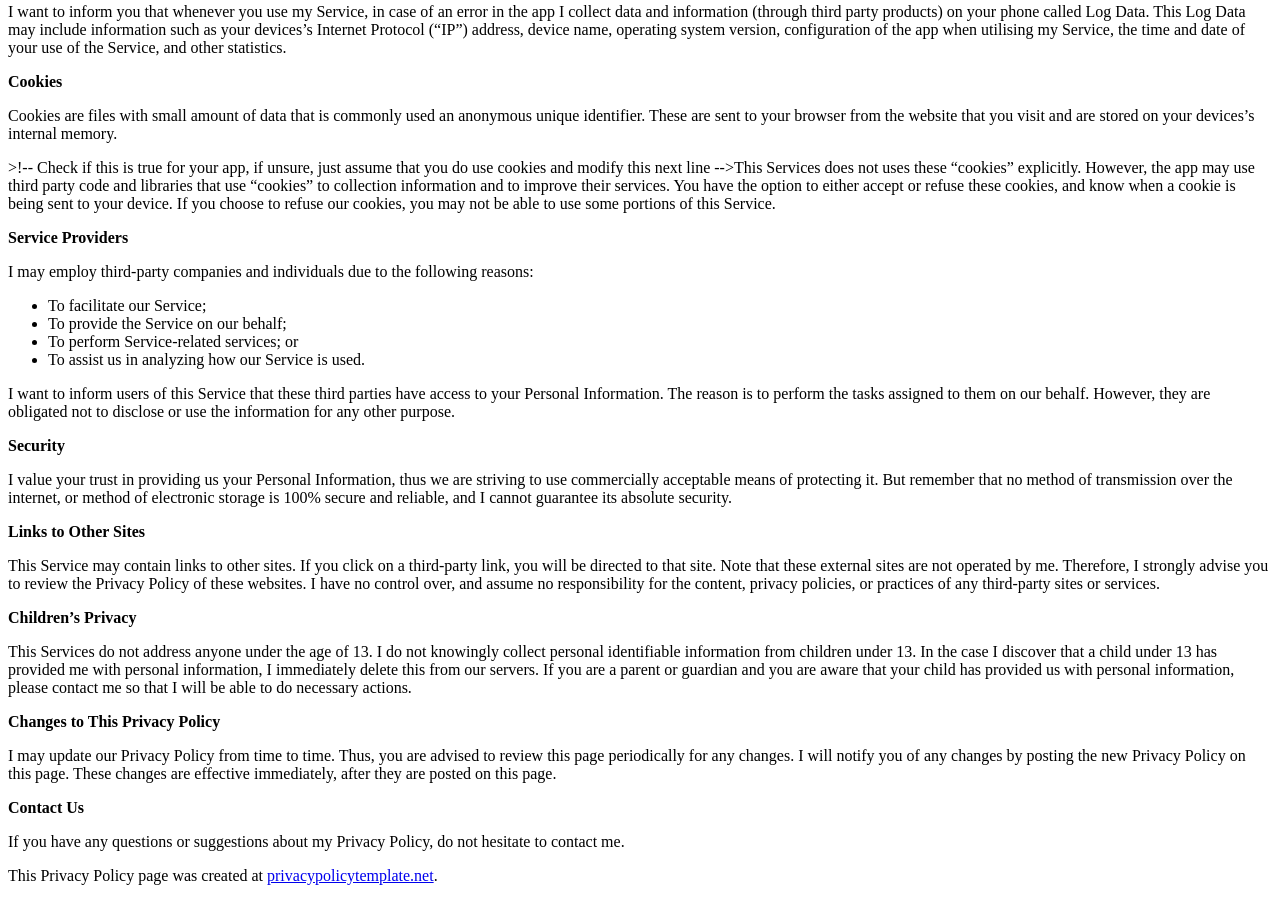
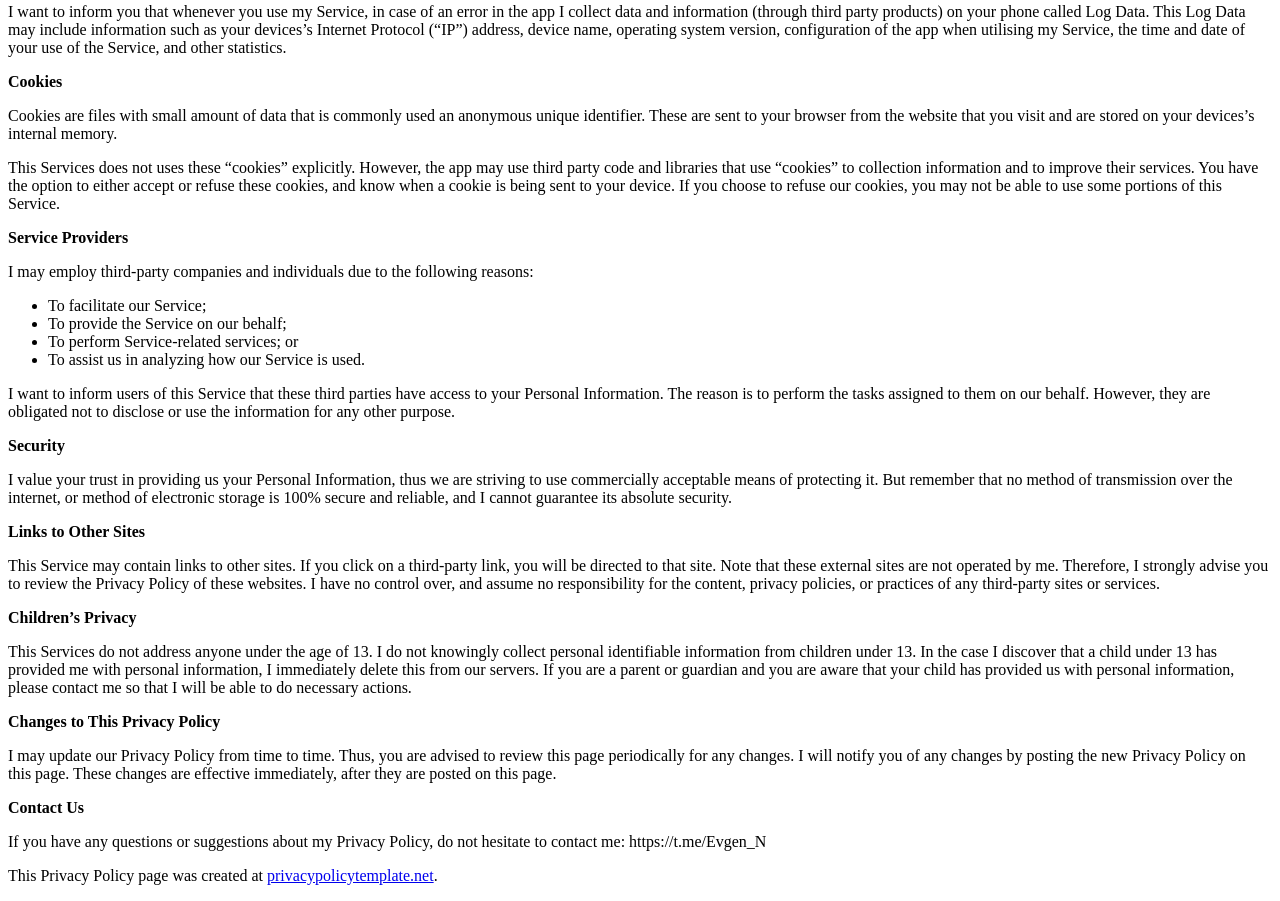
Before and after one commit to NovokshanovE/MathTrainer, a plain HTML site: page index.html in a window 1280 px wide. Shown: the part 360-1261 px from the top of the page. Drawn offline with Linux system fonts and the light colour scheme.

Commit message:
Update index.html

```diff
--- a/index.html
+++ b/index.html
@@ -30,7 +30,7 @@
 <p>Cookies are files with small amount of data that is commonly used an anonymous unique identifier.
     These are sent to your browser from the website that you visit and are stored on your devices’s
     internal memory.</p>
-<p>>!-- Check if this is true for your app, if unsure, just assume that you do use cookies and modify this next line -->This Services does not uses these “cookies” explicitly. However, the app may use third party code
+<p>This Services does not uses these “cookies” explicitly. However, the app may use third party code
     and libraries that use “cookies” to collection information and to improve their services. You
     have the option to either accept or refuse these cookies, and know when a cookie is being sent
     to your device. If you choose to refuse our cookies, you may not be able to use some portions of
@@ -75,7 +75,7 @@
 
 <p><strong>Contact Us</strong></p>
 <p>If you have any questions or suggestions about my Privacy Policy, do not hesitate to contact
-    me.</p>
+    me: https://t.me/Evgen_N</p>
 <p>This Privacy Policy page was created at <a href="https://privacypolicytemplate.net"
                                               target="_blank">privacypolicytemplate.net</a>.</p>
 </body>
```
